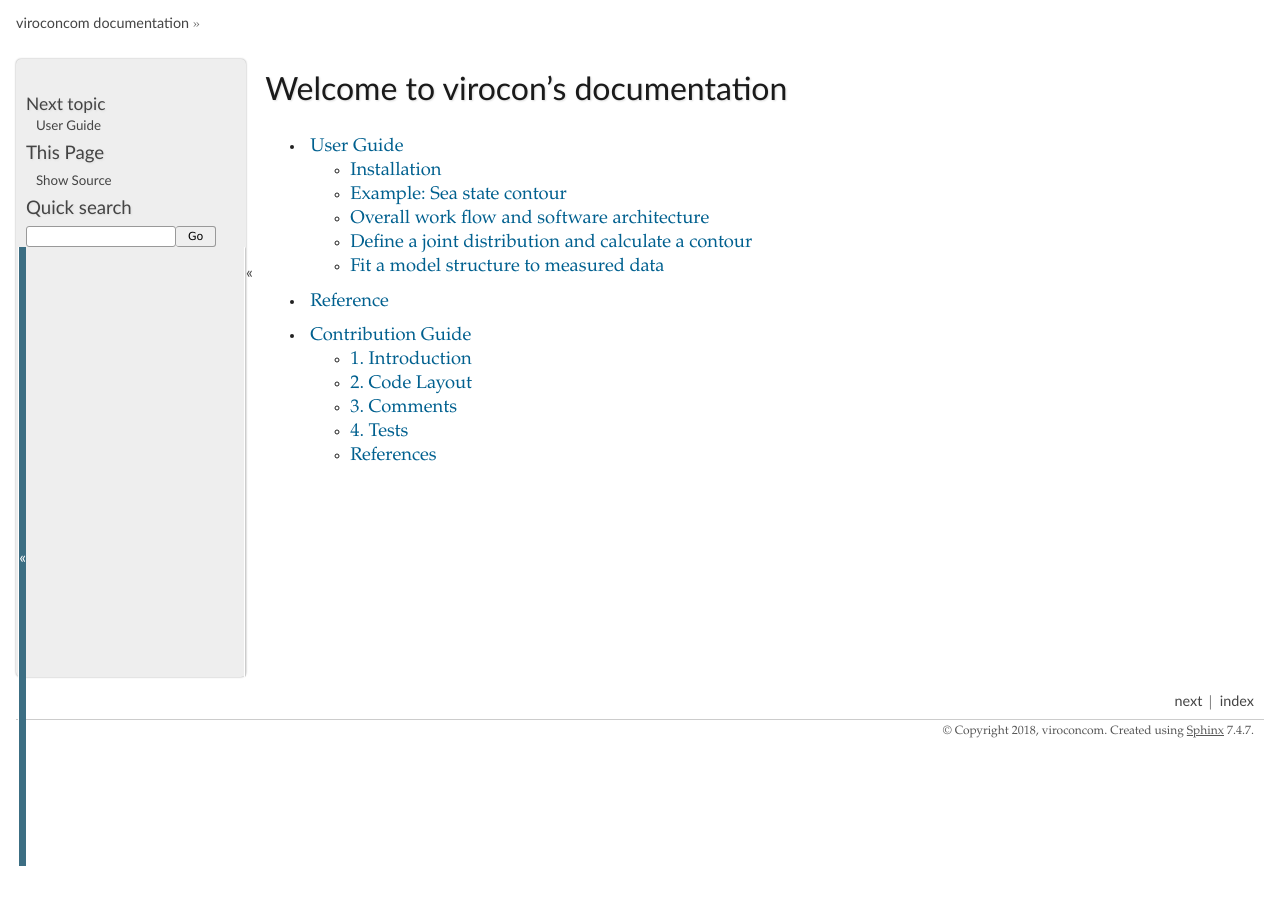
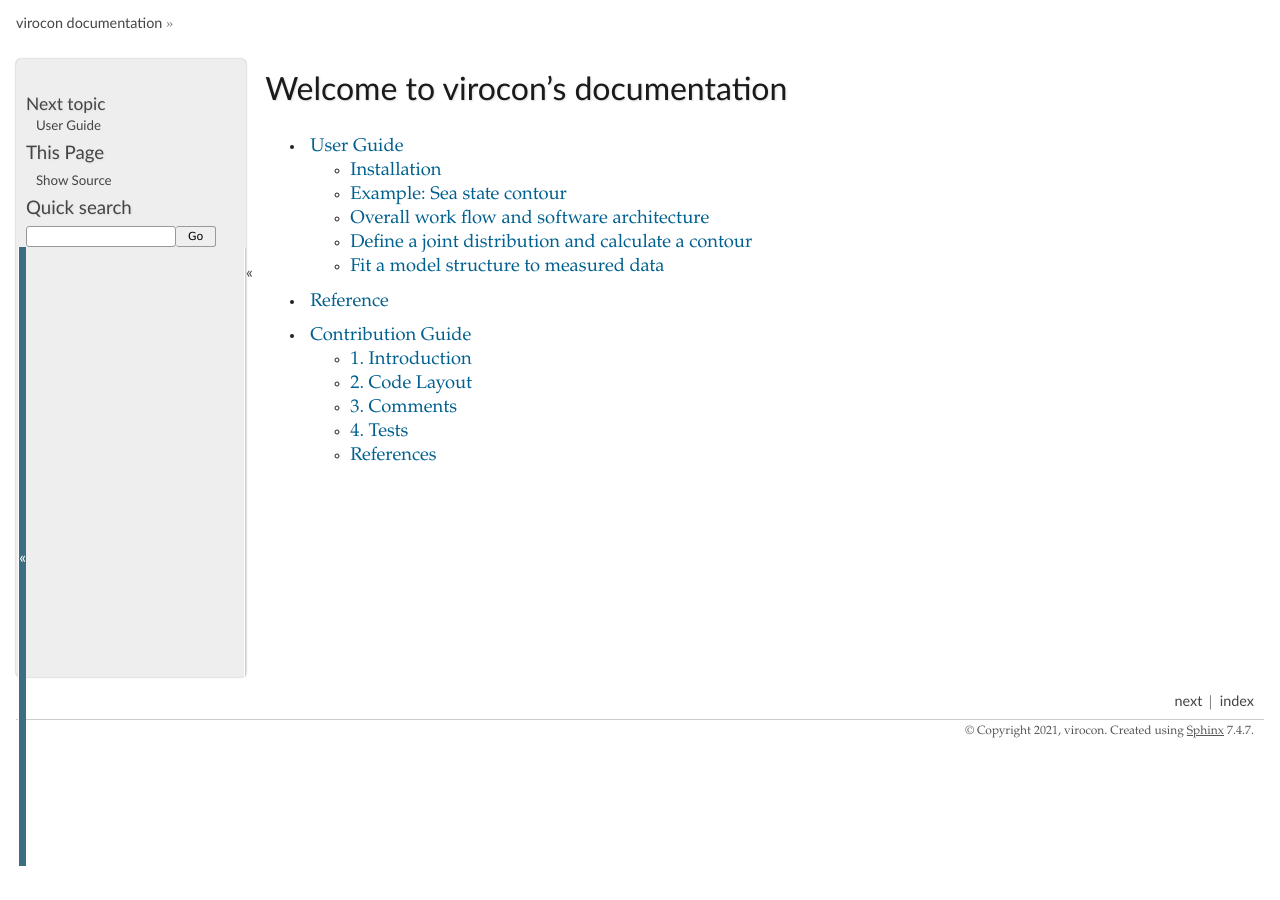
Before and after one commit to virocon-organization/virocon, a Sphinx documentation site: the page built from docs/index.rst, in a window 1280 px wide. Built offline with Sphinx 7.4.7, drawn with Linux system fonts in a browser that asks for light colours; some of the changed lines change nothing that is shown.

Commit message:
update docs/conf.py

```diff
--- a/docs/conf.py
+++ b/docs/conf.py
@@ -21,6 +21,8 @@
 import sys
 
 from os import path, pardir
+import codecs
+
 
 
 sys.path.insert(0, os.path.abspath('../'))
@@ -56,9 +58,9 @@
 master_doc = 'index'
 
 # General information about the project.
-project = 'viroconcom'
-copyright = '2018, viroconcom'
-author = 'Niklas Bergmann, Christian Castens, Andreas Haselsteiner, Martin Lechner, Jannik Lehmkuhl, Tjark Meyer, Felix Möller, Tobias Pape, Erik Rother, Kai-Lukas Windmeier'
+project = 'virocon'
+copyright = '2021, virocon'
+author = 'virocon developers'
 
 # The version info for the project you're documenting, acts as replacement for
 # |version| and |release|, also used in various other places throughout the
@@ -68,7 +70,21 @@
 # with open(path.join(here, '../viroconcom/version.py')) as version_file:
 #     exec(version_file.read(), version_dict)
 # version = version_dict['__version__']
-version = "2.0"
+
+def read(rel_path):
+    here = path.abspath(path.dirname(__file__))
+    with codecs.open(os.path.join(here, rel_path), 'r') as fp:
+        return fp.read()
+
+def get_version(rel_path):
+    for line in read(rel_path).splitlines():
+        if line.startswith("__version__"):
+            delim = '"' if '"' in line else "'"
+            return line.split(delim)[1]
+    else:
+        raise RuntimeError("Unable to find version string.")
+
+version = get_version("../virocon/__init__.py")
 
 # The language for content autogenerated by Sphinx. Refer to documentation
 # for a list of supported languages.
```
